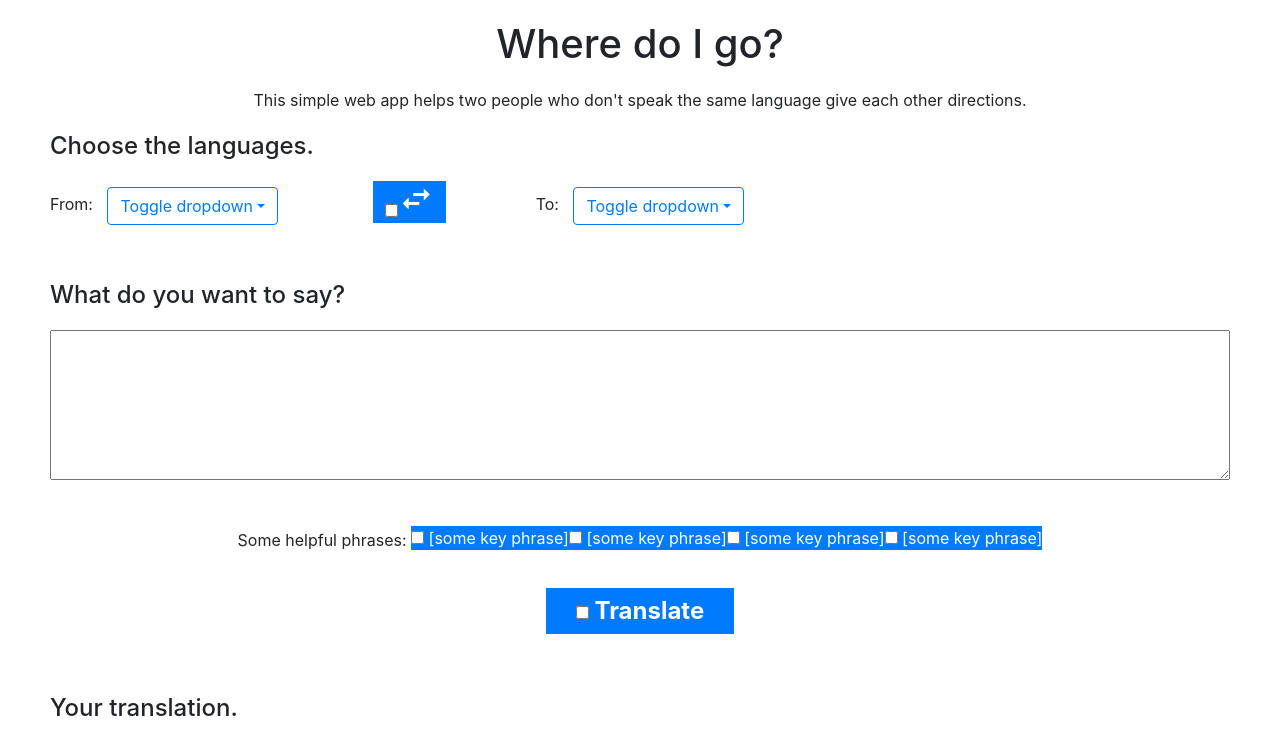
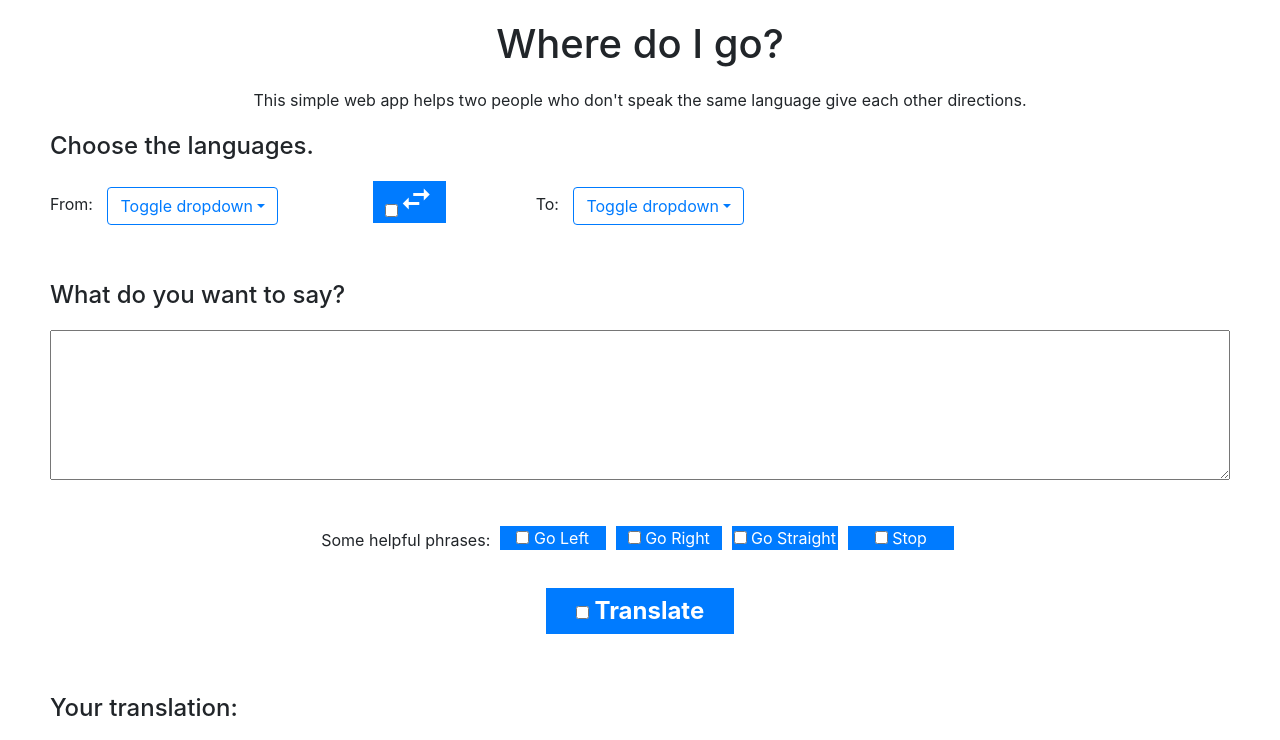
Before and after one commit to jchen790/HCI-P1, an Angular app: page / in a window 1280 px wide. Shown: the top 740 px of the page. Built offline with nearby package versions, Linux system fonts and the light colour scheme.

Commit message:
added inputs for phrases

```diff
--- a/src/app/app.component.html
+++ b/src/app/app.component.html
@@ -29,10 +29,10 @@
       <div class="phrases">
         <p>
           Some helpful phrases:
-          <app-key-phrase-button></app-key-phrase-button>
-          <app-key-phrase-button></app-key-phrase-button>
-          <app-key-phrase-button></app-key-phrase-button>
-          <app-key-phrase-button></app-key-phrase-button>
+          <app-key-phrase-button [phraseChoice]="1"></app-key-phrase-button>
+          <app-key-phrase-button [phraseChoice]="2"></app-key-phrase-button>
+          <app-key-phrase-button [phraseChoice]="3"></app-key-phrase-button>
+          <app-key-phrase-button [phraseChoice]="4"></app-key-phrase-button>
         </p>
       </div>
     </div>
@@ -44,7 +44,7 @@
 
 <div class="section">
   <h4>
-    Your translation.
+    Your translation:
   </h4>
   <!--input box with translation-->
   <app-text-box></app-text-box>
--- a/src/app/key-phrase-button/key-phrase-button.component.css
+++ b/src/app/key-phrase-button/key-phrase-button.component.css
@@ -0,0 +1,9 @@
+.btn-group
+{
+    margin: 0px 5px;
+}
+
+label
+{
+    width: 106px;
+}
--- a/src/app/key-phrase-button/key-phrase-button.component.html
+++ b/src/app/key-phrase-button/key-phrase-button.component.html
@@ -1,5 +1,5 @@
 <div class="btn-group btn-group-toggle">
   <label class="btn-primary" ngbButtonLabel>
-    <input type="checkbox" ngbButton> [some key phrase]
+    <input type="checkbox" ngbButton> {{phrase}}
   </label>
 </div>
--- a/src/app/key-phrase-button/key-phrase-button.component.ts
+++ b/src/app/key-phrase-button/key-phrase-button.component.ts
@@ -1,4 +1,4 @@
-import { Component, OnInit } from '@angular/core';
+import { Component, OnInit, Input } from '@angular/core';
 
 @Component({
   selector: 'app-key-phrase-button',
@@ -6,10 +6,31 @@ import { Component, OnInit } from '@angular/core';
   styleUrls: ['./key-phrase-button.component.css']
 })
 export class KeyPhraseButtonComponent implements OnInit {
+  @Input() phraseChoice: number;
+
+  phrase: string = "";
 
   constructor() { }
 
   ngOnInit() {
+    switch(this.phraseChoice)
+    {
+      case 1:
+      this.phrase = "Go Left";
+      break;
+
+      case 2:
+      this.phrase = "Go Right";
+      break;
+
+      case 3:
+      this.phrase = "Go Straight";
+      break;
+
+      case 4:
+      this.phrase = "Stop";
+      break;
+    }
   }
 
 }
```
